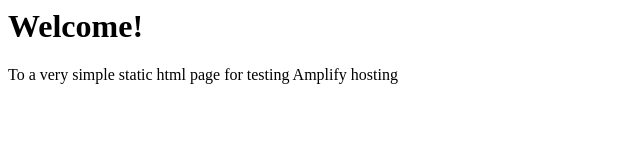
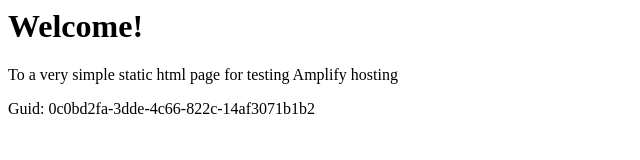
Before and after one commit to aws-aemilia-iad/Github-PR-Commit-Integration-Test-DoNotTouch-v1-gamma-us-east-1, a website: page src/index.html in a window 1280 px wide. Shown: the whole page, without its empty margins (0-640 px from the left). Drawn offline with Linux system fonts and the light colour scheme.

Commit message:
commit from integ tests

```diff
--- a/src/index.html
+++ b/src/index.html
@@ -1,3 +1,5 @@
+
+
 <html lang="en">
 
 <head>
@@ -10,6 +12,6 @@
 <body>
     <h1>Welcome!</h1>
     <p>To a very simple static html page for testing Amplify hosting</p>
-</body>
+    <p>Guid: 0c0bd2fa-3dde-4c66-822c-14af3071b1b2</p></body>
 
 </html>
```
